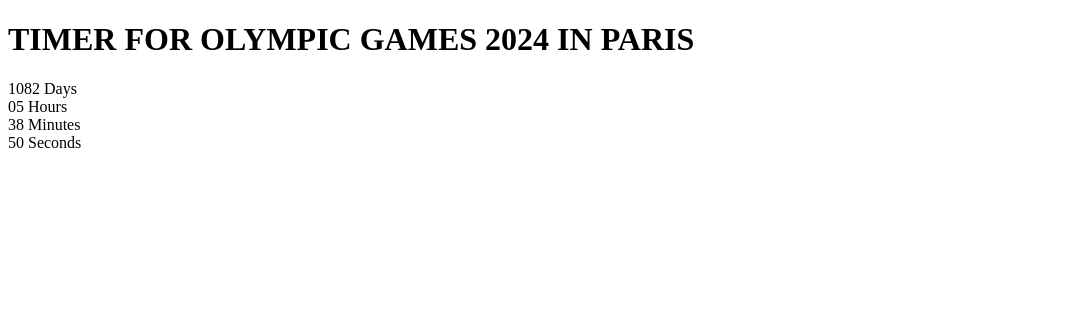
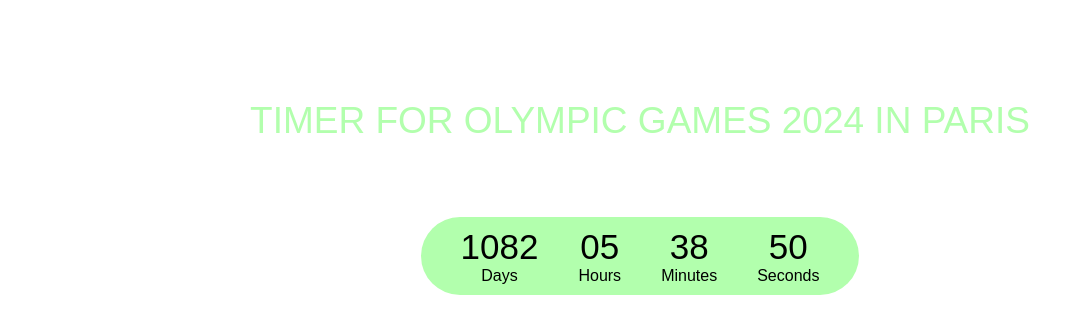
Before and after one commit to AlexandraRomanova/goit-js-hw-11-timer, a plain HTML site: page index.html in a window 1280 px wide. Shown: the whole page, without its empty margins (0-1083 px from the left). Drawn offline with Linux system fonts and the light colour scheme.

Commit message:
change styles

```diff
--- a/index.html
+++ b/index.html
@@ -4,12 +4,14 @@
     <meta charset="UTF-8">
     <meta http-equiv="X-UA-Compatible" content="IE=edge">
     <meta name="viewport" content="width=device-width, initial-scale=1.0">
+    <link rel="stylesheet" href="./styles.css">
     <title>Таймер</title>
 </head>
 <body>
-    <h1>TIMER FOR OLYMPIC GAMES 2024 IN PARIS</h1>
+    <h1 class="title">TIMER FOR OLYMPIC GAMES 2024 IN PARIS</h1>
 
     <div class="timer" id="timer-1">
+        <div class="wrapper">
             <div class="field">
                 <span class="value" data-value="days">11</span>
                 <span class="label">Days</span>
@@ -30,6 +32,7 @@
                 <span class="label">Seconds</span>
             </div>
         </div>
+    </div>
 
     <script src="/index.js"></script>
 </body>
--- /dev/null
+++ b/styles.css
@@ -0,0 +1,39 @@
+body {
+  font-family: "Montserrat", sans-serif;
+}
+
+.title {
+  font-weight: 400;
+  font-size: 37px;
+  color: #b2ffad;
+  text-align: center;
+  margin-bottom: 75px;
+  margin-top: 100px;
+}
+
+.timer {
+  display: flex;
+  justify-content: center;
+}
+
+.wrapper {
+  display: flex;
+  background-color: #b2ffad;
+  border-radius: 40px;
+}
+
+.field {
+  display: flex;
+  flex-direction: column;
+  text-align: center;
+  padding: 10px 0;
+  margin-right: 40px;
+}
+
+.field:first-child {
+  margin-left: 40px;
+}
+
+.value {
+  font-size: 35px;
+}
```
Lines whose indentation alone changed are shown as unchanged.
